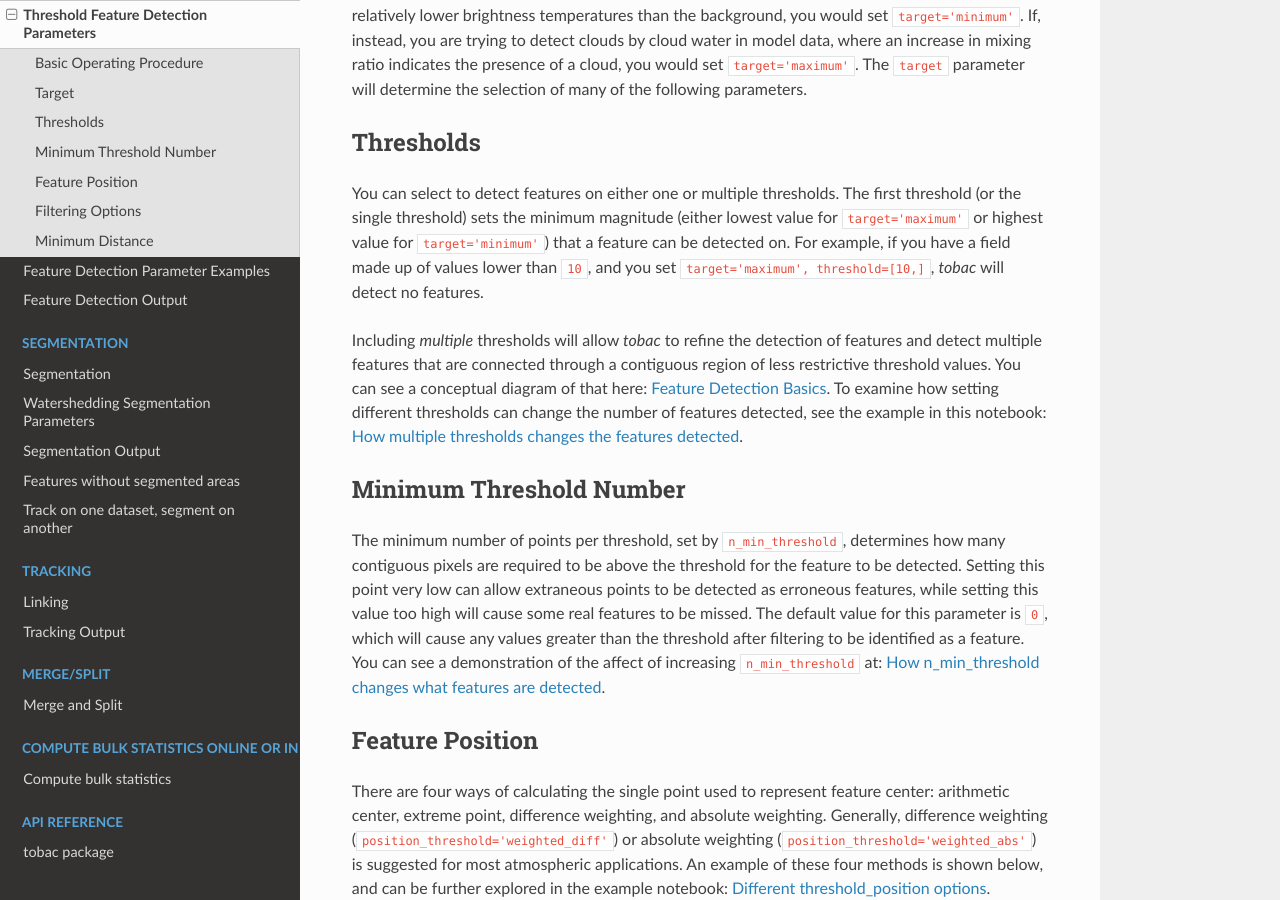
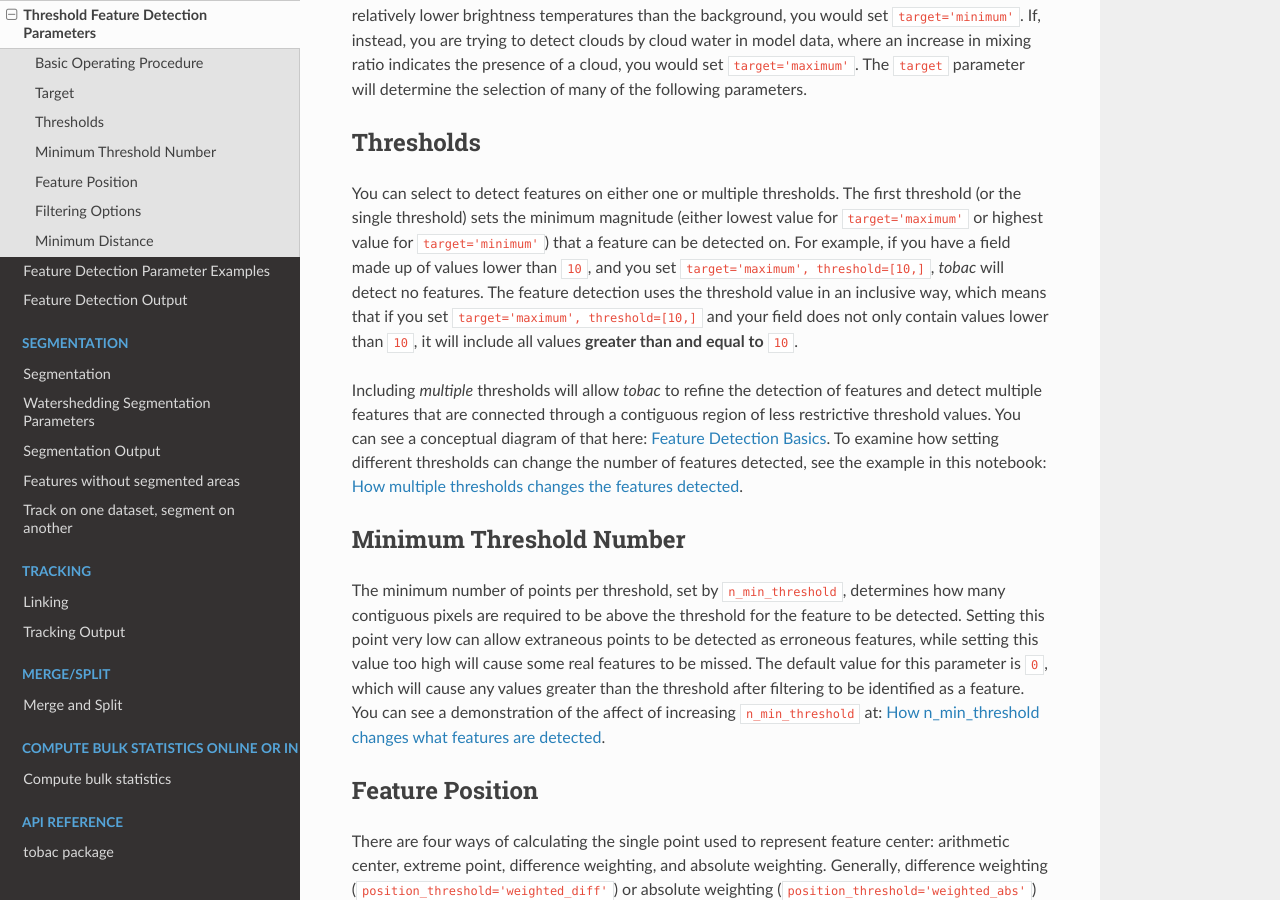
Before and after one commit to tobac-project/tobac, a Sphinx documentation site: the page built from doc/threshold_detection_parameters.rst, in a window 1280 px wide and 900 px high, scrolled down 653 px. Built offline with Sphinx 7.4.7 and the Read the Docs theme 2.0.0, drawn with Linux system fonts in a browser that asks for light colours; formulas are drawn with MathJax 3; pages that are not in the unit, such as notebooks, are missing from menus.

Commit message:
updated clarification of thresholds on RTD page as well

```diff
--- a/doc/segmentation_parameters.rst
+++ b/doc/segmentation_parameters.rst
@@ -26,7 +26,7 @@ The :code:`target` parameter works similarly to how it works in feature detectio
 =========
 Threshold
 =========
-Unlike in multiple threshold detection in Feature Detection, Watershedding Segmentation only accepts one threshold. This value will set either the minimum (for :code:`target='maximum'`) or maximum (for :code:`target='minimum'`) value to be segmented.
+Unlike in multiple threshold detection in Feature Detection, Watershedding Segmentation only accepts one threshold. This value will set either the minimum (for :code:`target='maximum'`) or maximum (for :code:`target='minimum'`) value to be segmented. Note that the segmentation is not inclusive of the threshold value, meaning that only values greater than (for :code:`target='maximum'`) or smaller than (for :code:`target='minimum'`) the threshold are included in the segmented region.
 
 
 .. _Level:
--- a/doc/threshold_detection_parameters.rst
+++ b/doc/threshold_detection_parameters.rst
@@ -22,7 +22,7 @@ First, you must determine whether you want to detect features on maxima or minim
 ==========
 Thresholds
 ==========
-You can select to detect features on either one or multiple thresholds. The first threshold (or the single threshold) sets the minimum magnitude (either lowest value for :code:`target='maximum'` or highest value for :code:`target='minimum'`) that a feature can be detected on. For example, if you have a field made up of values lower than :code:`10`, and you set :code:`target='maximum', threshold=[10,]`, *tobac* will detect no features.
+You can select to detect features on either one or multiple thresholds. The first threshold (or the single threshold) sets the minimum magnitude (either lowest value for :code:`target='maximum'` or highest value for :code:`target='minimum'`) that a feature can be detected on. For example, if you have a field made up of values lower than :code:`10`, and you set :code:`target='maximum', threshold=[10,]`, *tobac* will detect no features. The feature detection uses the threshold value in an inclusive way, which means that if you set :code:`target='maximum', threshold=[10,]` and your field does not only contain values lower than :code:`10`, it will include all values **greater than and equal to** :code:`10`.
 
 Including *multiple* thresholds will allow *tobac* to refine the detection of features and detect multiple features that are connected through a contiguous region of less restrictive threshold values. You can see a conceptual diagram of that here: :doc:`feature_detection_overview`. To examine how setting different thresholds can change the number of features detected, see the example in this notebook: :doc:`feature_detection/notebooks/multiple_thresholds_example`.
 
```
